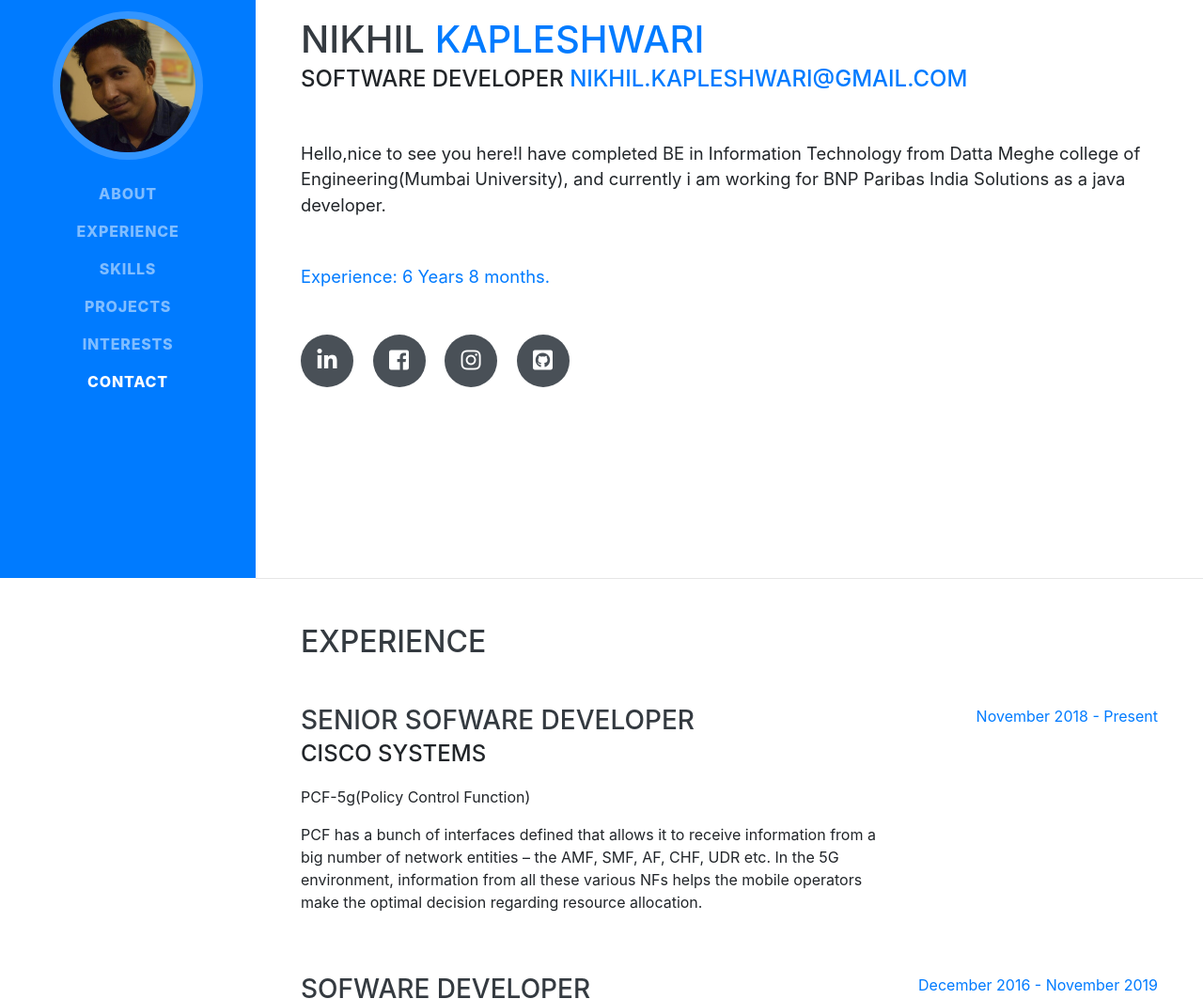
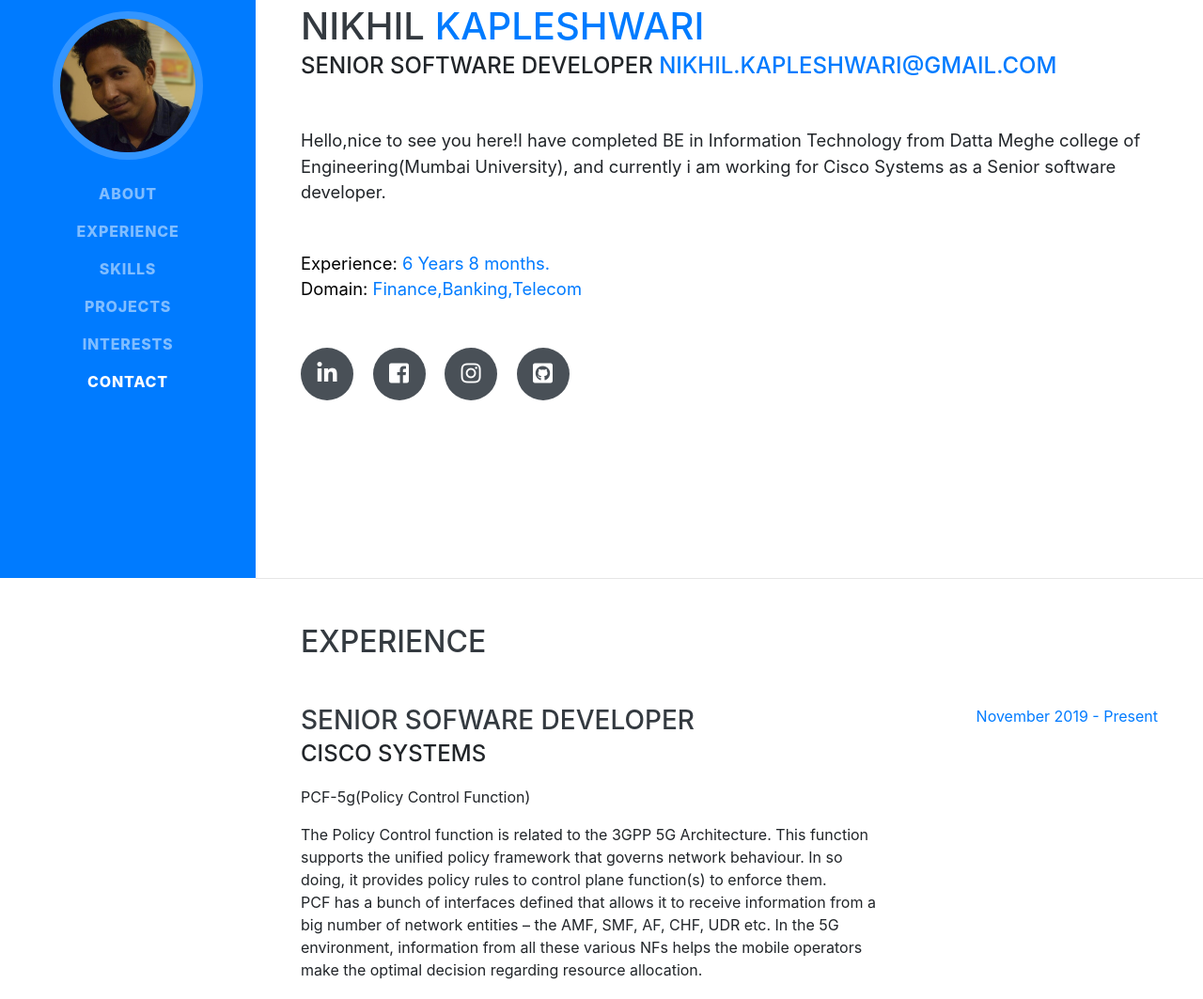
Before and after one commit to nikhilkapleshwari/portfolio, a website with bundled scripts: page index.html in a window 1280 px wide. Shown: the part 185-1248 px from the top of the page at 94% size. Built offline with nearby package versions, Linux system fonts and the light colour scheme; a web font is replaced by a local one.

Commit message:
Added PCF details

```diff
--- a/index.html
+++ b/index.html
@@ -67,11 +67,12 @@
         <h1 class="mb-0">Nikhil
           <span class="text-primary">Kapleshwari</span>
         </h1>
-        <div class="subheading mb-5">Software Developer
+        <div class="subheading mb-5">Senior Software Developer
           <a href="mailto:nikhil1632@gmail.com">nikhil.kapleshwari@gmail.com</a>
         </div>
-        <p class="lead mb-5">Hello,nice to see you here!I have completed BE in Information Technology from Datta Meghe college of Engineering(Mumbai University), and currently i am working for BNP Paribas India Solutions as a java developer.</p>
-        <p class="lead mb-5 text-primary">Experience: 6 Years 8 months.</p>
+        <p class="lead mb-5">Hello,nice to see you here!I have completed BE in Information Technology from Datta Meghe college of Engineering(Mumbai University), and currently i am working for Cisco Systems as a Senior software developer.</p>
+        <p class="lead mb-5 text-primary"><span style="color: black">Experience:</span> 6 Years 8 months.
+          <br><span style="color: black">Domain:</span> Finance,Banking,Telecom</p>
 
         <div class="social-icons">
           <a href="https://www.linkedin.com/in/nikhil-kapleshwari-aa432a129/" target="_blank">
@@ -102,10 +103,11 @@
           <h3 class="mb-0">Senior Sofware Developer</h3>
           <div class="subheading mb-3">Cisco Systems</div>
           <div class="subheading-colored mb-3">PCF-5g(Policy Control Function)</div>
-          <p>PCF has a bunch of interfaces defined that allows it to receive information from a big number of network entities – the AMF, SMF, AF, CHF, UDR etc. In the 5G environment, information from all these various NFs helps the mobile operators make the optimal decision regarding resource allocation.</p>
+          <p>The Policy Control function is related to the 3GPP 5G Architecture. This function supports the unified policy framework that governs network behaviour. In so doing, it provides policy rules to control plane function(s) to enforce them.
+            <br>PCF has a bunch of interfaces defined that allows it to receive information from a big number of network entities – the AMF, SMF, AF, CHF, UDR etc. In the 5G environment, information from all these various NFs helps the mobile operators make the optimal decision regarding resource allocation.</p>
         </div>
         <div class="resume-date text-md-right">
-          <span class="text-primary">November 2018 - Present</span>
+          <span class="text-primary">November 2019 - Present</span>
         </div>
       </div>
 
@@ -147,29 +149,29 @@
           <div class="col-lg-3 col-md-6 text-center">
               <div class="service-box">
                   <i class="fa fa-4x fa-desktop text-primary sr-icons transform-effect"></i>
-                  <br><br> <h5>Front End</h5>
+                  <br><br> <h5>FrontEnd</h5>
                   <p class="text-muted">Angular 4</p>
               </div>
           </div>
           <div class="col-lg-3 col-md-6 text-center">
               <div class="service-box">
                   <i class="fa fa-4x fa-database text-primary sr-icons transform-effect"></i>
-                  <br><br> <h5>Back End</h5>
-                  <p class="text-muted">Oracle,Hibernate</p>
+                  <br><br> <h5>BackEnd db/Frameworks</h5>
+                  <p class="text-muted">Hibernate,MongoDB</p>
               </div>
           </div>
           <div class="col-lg-3 col-md-6 text-center">
               <div class="service-box">
                   <i class="fa fa-4x fa-keyboard text-primary sr-icons transform-effect"></i>
                   <br><br> <h5>Programming Languages/Frameworks</h5>
-                  <p class="text-muted">JAVA 8,Spring,nodeJS</p>
+                  <p class="text-muted">JAVA 8,Spring</p>
               </div>
           </div>
           <div class="col-lg-3 col-md-6 text-center">
               <div class="service-box">
                   <i class="fa fa-4x fa-tasks text-primary sr-icons transform-effect"></i>
-                  <br><br><h5>EIP & ESB</h5>
-                  <p class="text-muted">JBoss Fuse,Apache Camel,ActiveMQ,Linux</p>
+                  <br><br><h5>DevOps</h5>
+                  <p class="text-muted">Docker,Kubernetes,Jenkins,Helm</p>
               </div>
           </div>
       </div>
```
